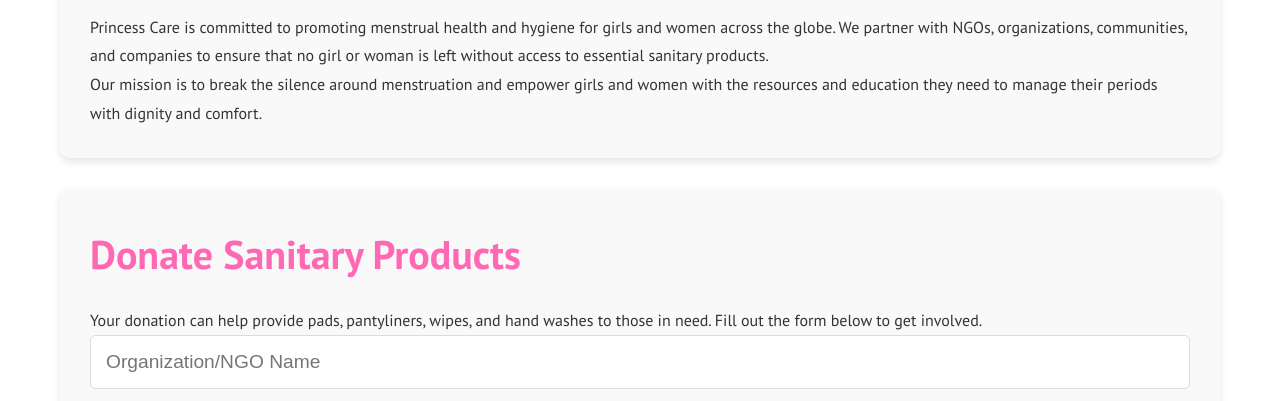
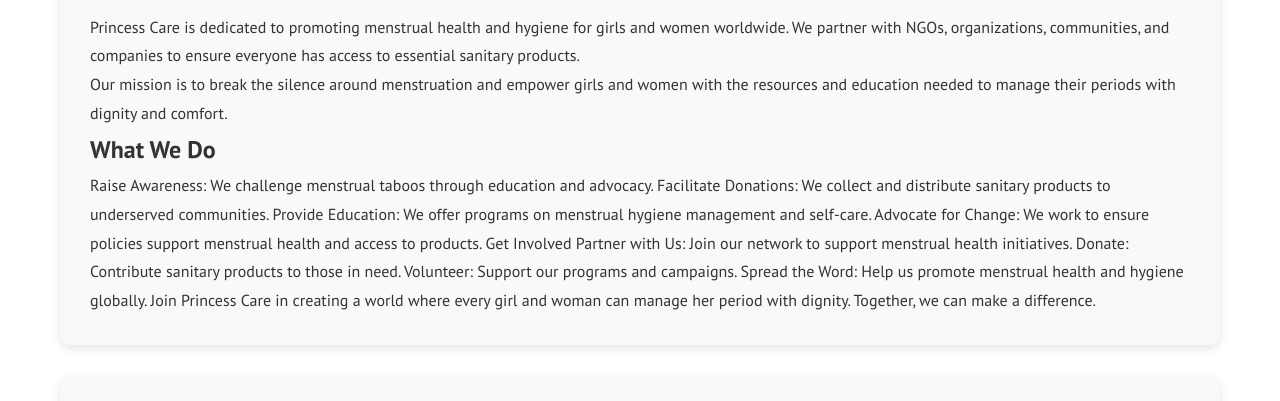
Before and after one commit to reaapunzell/Aquatutor, a plain HTML site: page donate.html in a window 1280 px wide. Shown: the part 706-1107 px from the top of the page. Drawn offline with Linux system fonts and the light colour scheme.

Commit message:
made changes

```diff
--- a/donate.html
+++ b/donate.html
@@ -492,8 +492,22 @@
 
     <section class="section" id="about">
         <h3>About Us</h3>
-        <p>Princess Care is committed to promoting menstrual health and hygiene for girls and women across the globe. We partner with NGOs, organizations, communities, and companies to ensure that no girl or woman is left without access to essential sanitary products.</p>
-        <p>Our mission is to break the silence around menstruation and empower girls and women with the resources and education they need to manage their periods with dignity and comfort.</p>
+        <p>Princess Care is dedicated to promoting menstrual health and hygiene for girls and women worldwide. We partner with NGOs, organizations, communities, and companies to ensure everyone has access to essential sanitary products.</p>
+
+        <p>Our mission is to break the silence around menstruation and empower girls and women with the resources and education needed to manage their periods with dignity and comfort.</pp>
+
+        <h2>What We Do</h2>
+        <p>Raise Awareness: We challenge menstrual taboos through education and advocacy.
+        Facilitate Donations: We collect and distribute sanitary products to underserved communities.
+        Provide Education: We offer programs on menstrual hygiene management and self-care.
+        Advocate for Change: We work to ensure policies support menstrual health and access to products.
+        Get Involved
+        Partner with Us: Join our network to support menstrual health initiatives.
+        Donate: Contribute sanitary products to those in need.
+        Volunteer: Support our programs and campaigns.
+        Spread the Word: Help us promote menstrual health and hygiene globally.
+        Join Princess Care in creating a world where every girl and woman can manage her period with dignity. Together, we can make a difference.
+    </p>
     </section>
 
     <section class="section" id="donate">
```
